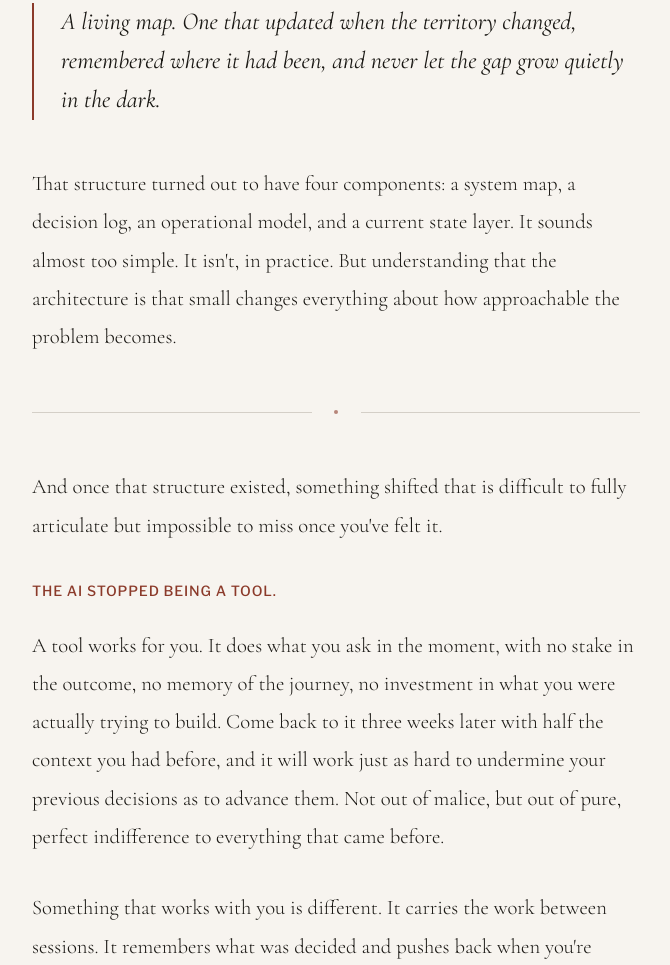
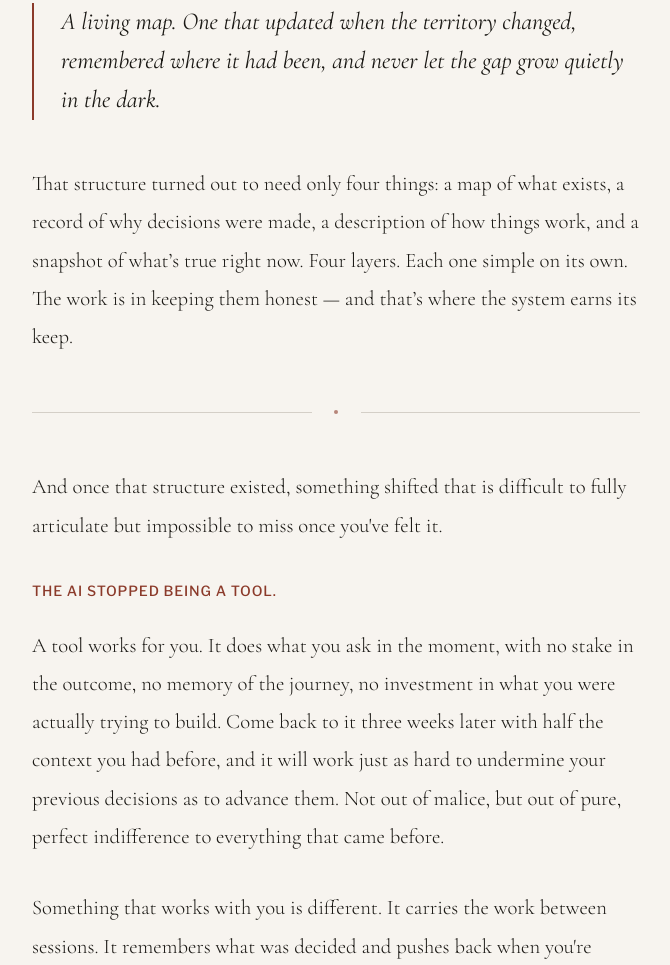
Before and after one commit to usjoh/writing, a plain HTML site: page the-pattern/index.html in a window 1280 px wide. Shown: the part 6676-7641 px from the top of the page, without its empty margins (304-974 px from the left). Drawn offline with nearby package versions, Linux system fonts and the light colour scheme.

Commit message:
fix: replace jargon-heavy architecture paragraph in The Pattern
Rewrites the four-layer description to use plain language instead of
technical terms (system map, decision log, etc.), making the passage
accessible to non-technical readers.

Co-Authored-By: Claude Opus 4.6 <noreply@anthropic.com>

```diff
--- a/the-pattern/index.html
+++ b/the-pattern/index.html
@@ -336,7 +336,7 @@
 
       <p class="key-line reveal">A living map. One that updated when the territory changed, remembered where it had been, and never let the gap grow quietly in the dark.</p>
 
-      <p class="reveal">That structure turned out to have four components: a system map, a decision log, an operational model, and a current state layer. It sounds almost too simple. It isn't, in practice. But understanding that the architecture is that small changes everything about how approachable the problem becomes.</p>
+      <p class="reveal">That structure turned out to need only four things: a map of what exists, a record of why decisions were made, a description of how things work, and a snapshot of what&rsquo;s true right now. Four layers. Each one simple on its own. The work is in keeping them honest &mdash; and that&rsquo;s where the system earns its keep.</p>
 
       <div class="divider reveal"><span class="divider-dot"></span></div>
 
```
